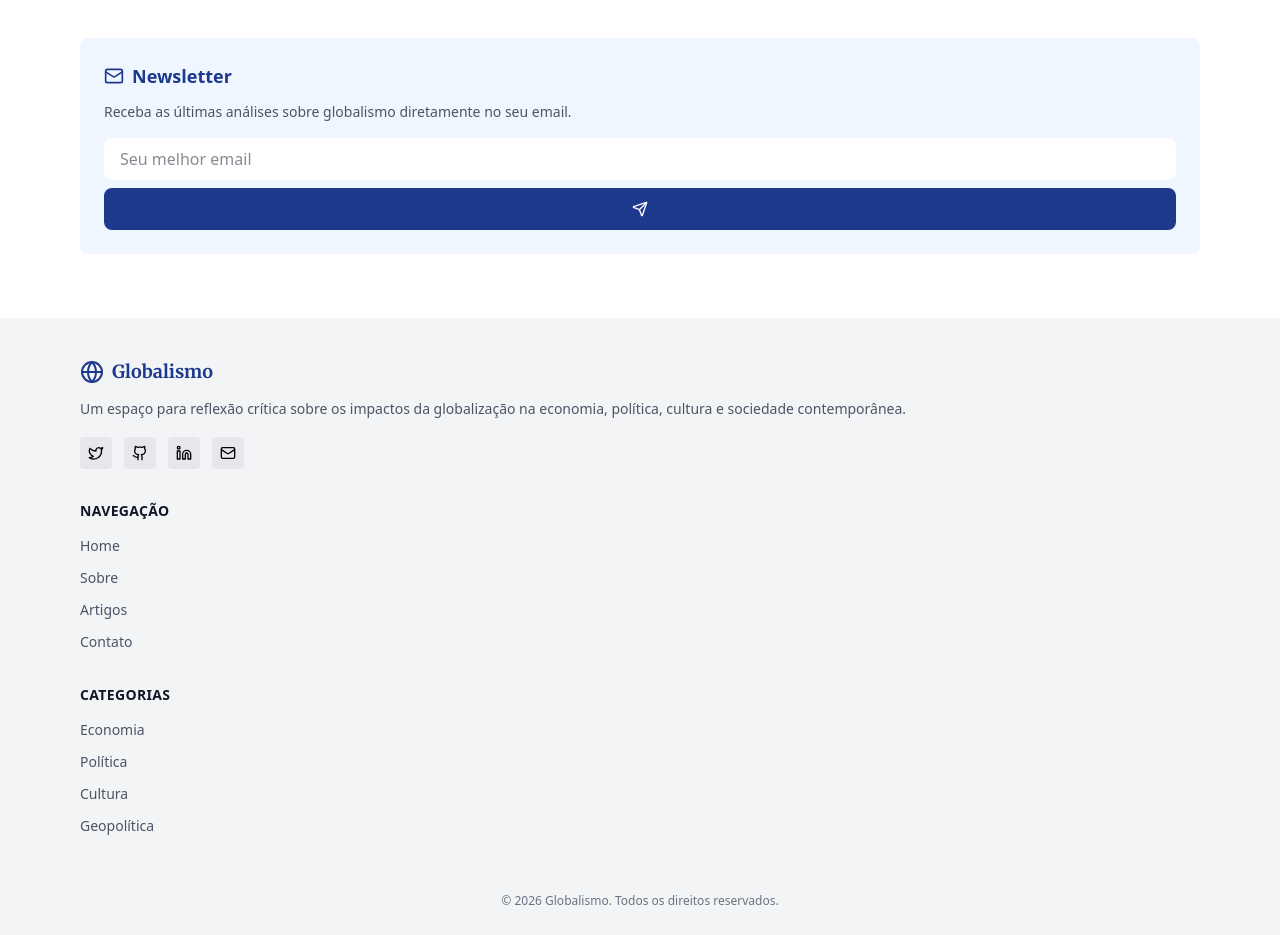
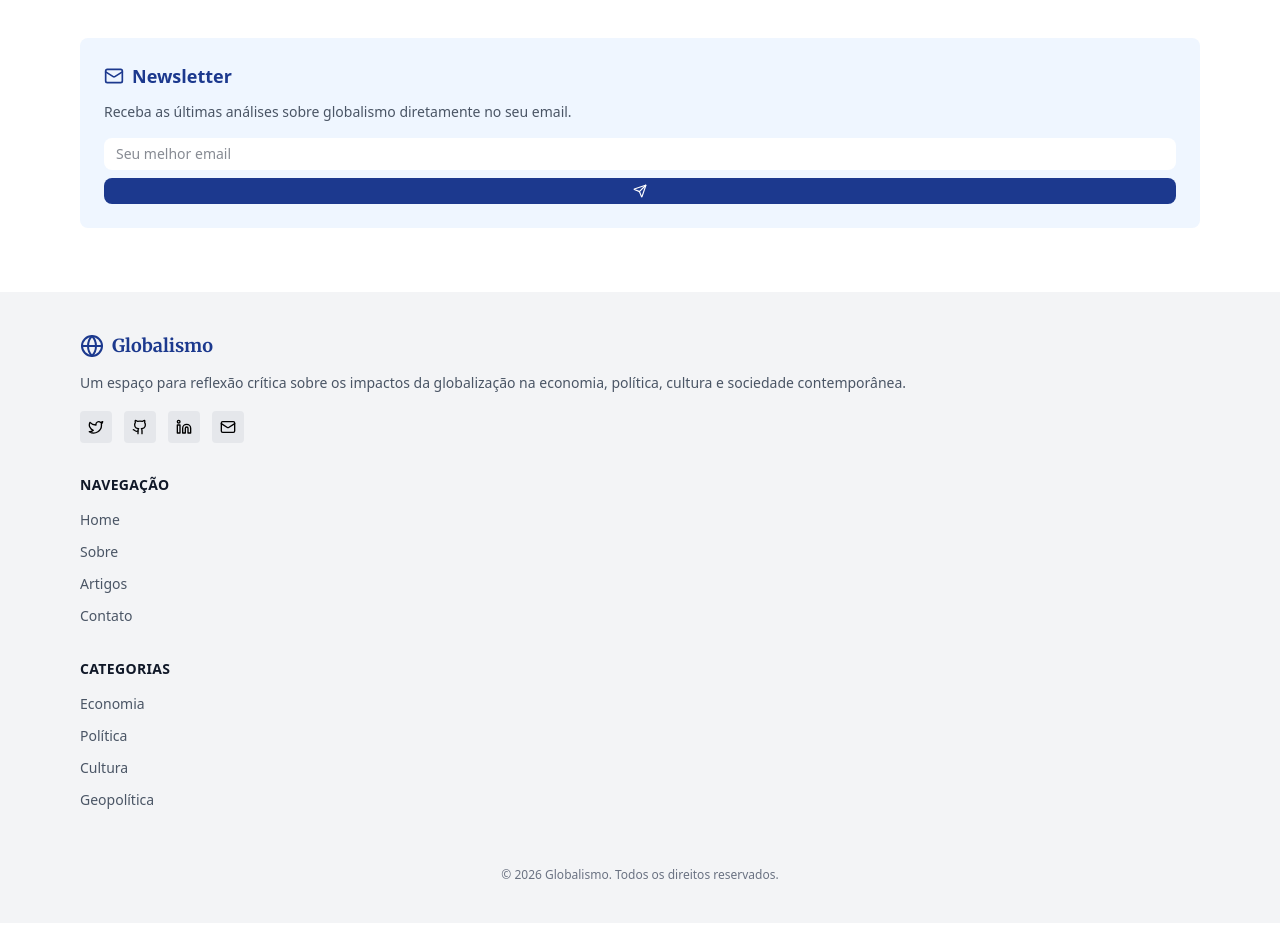
Before and after one commit to omurilomota/globalismo, a Next.js app: page / in a window 1280 px wide. Shown: the part 5820-6755 px from the top of the page. Built offline with nearby package versions, Linux system fonts and the light colour scheme; no server answers.

Commit message:
🎨 style: ajustar tamanho do input da newsletter
Co-authored-by: Qwen-Coder <qwen-coder@alibabacloud.com>

```diff
--- a/src/components/ui/Newsletter.tsx
+++ b/src/components/ui/Newsletter.tsx
@@ -148,7 +148,7 @@ export default function Newsletter() {
               }}
               placeholder="Seu melhor email"
               disabled={status === 'loading'}
-              className={`flex-1 px-4 py-2 rounded-lg border transition-colors bg-white dark:bg-gray-700 text-gray-900 dark:text-white outline-none min-h-[42px] ${
+              className={`flex-1 px-3 py-1.5 text-sm rounded-lg border transition-colors bg-white dark:bg-gray-700 text-gray-900 dark:text-white outline-none ${
                 status === 'error'
                   ? 'border-red-500 focus:ring-2 focus:ring-red-500'
                   : 'border-gray-300 dark:border-gray-600 focus:ring-2 focus:ring-blue-900 dark:focus:ring-blue-400 focus:border-transparent'
@@ -159,14 +159,14 @@ export default function Newsletter() {
             <button
               type="submit"
               disabled={status === 'loading'}
-              className="px-4 py-2 bg-blue-900 dark:bg-blue-600 text-white rounded-lg hover:bg-blue-800 dark:hover:bg-blue-500 transition-colors disabled:opacity-50 flex items-center justify-center gap-2 whitespace-nowrap min-h-[42px]"
+              className="px-3 py-1.5 text-sm bg-blue-900 dark:bg-blue-600 text-white rounded-lg hover:bg-blue-800 dark:hover:bg-blue-500 transition-colors disabled:opacity-50 flex items-center justify-center gap-1.5 whitespace-nowrap"
             >
               {/* Spinner de carregamento ou ícone de envio */}
               {status === 'loading' ? (
-                <span className="w-4 h-4 border-2 border-white border-t-transparent rounded-full animate-spin" />
+                <span className="w-3.5 h-3.5 border-2 border-white border-t-transparent rounded-full animate-spin" />
               ) : (
                 <>
-                  <Send className="w-4 h-4 flex-shrink-0" />
+                  <Send className="w-3.5 h-3.5 flex-shrink-0" />
                   <span className="hidden sm:inline">Inscrever</span>
                 </>
               )}
```
